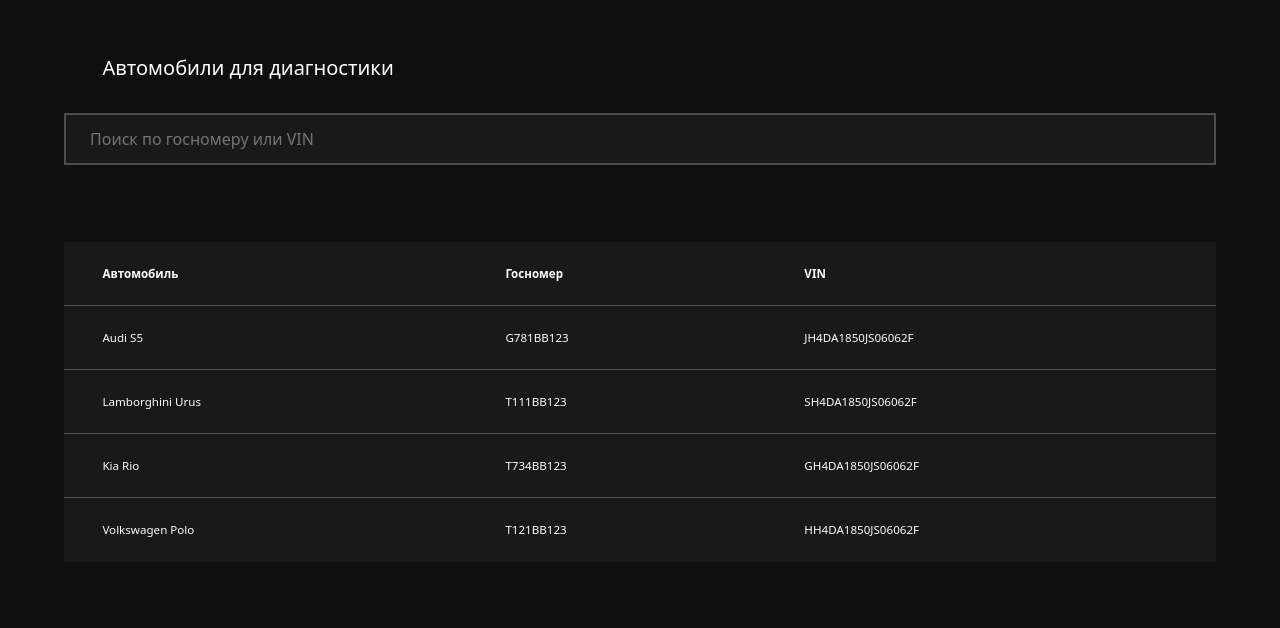
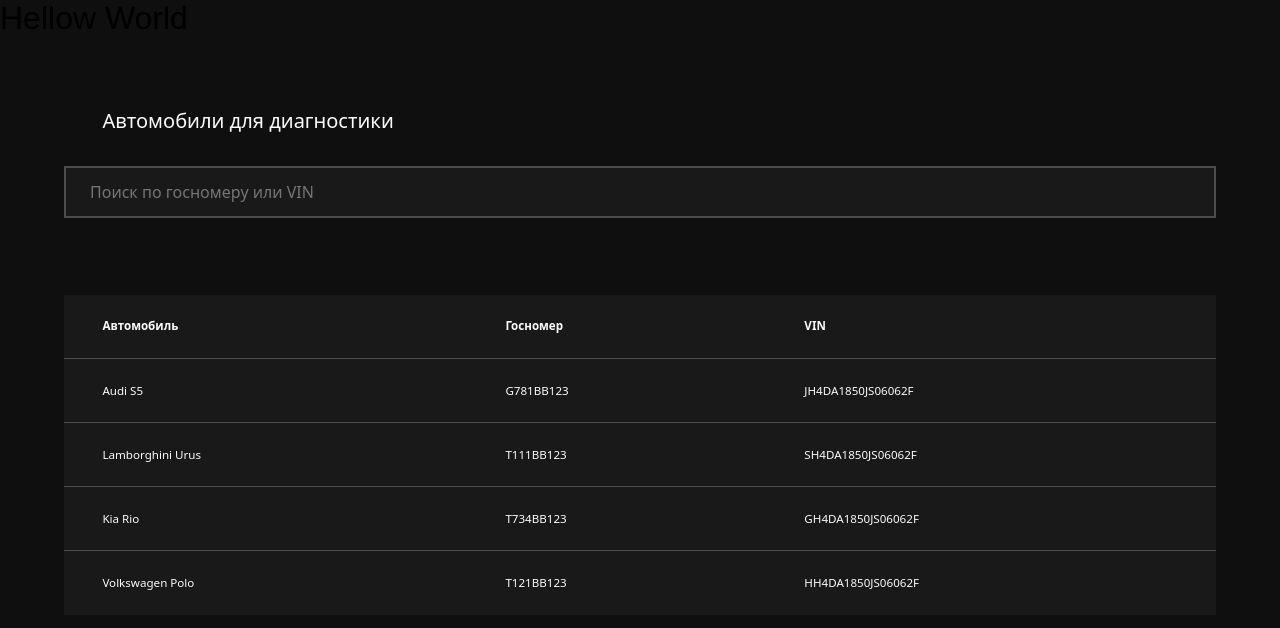
Before and after one commit to natalia-nuikina/CarsDiagnostics, a Vue app: page / in a window 1280 px wide. Shown: the top 628 px of the page. Built offline with nearby package versions, Linux system fonts and the light colour scheme.

Commit message:
Публиакация

```diff
--- a/src/App.vue
+++ b/src/App.vue
@@ -5,6 +5,7 @@
 
 <template>
   <main>
+    <h1>Hellow World</h1>
     <CarsList />
       <RouterView />
   </main>
--- a/vite.config.js
+++ b/vite.config.js
@@ -8,7 +8,6 @@
 export default defineConfig({
   plugins: [
     vue(),
-    // vueDevTools(),
   ],
   resolve: {
     alias: {
```
